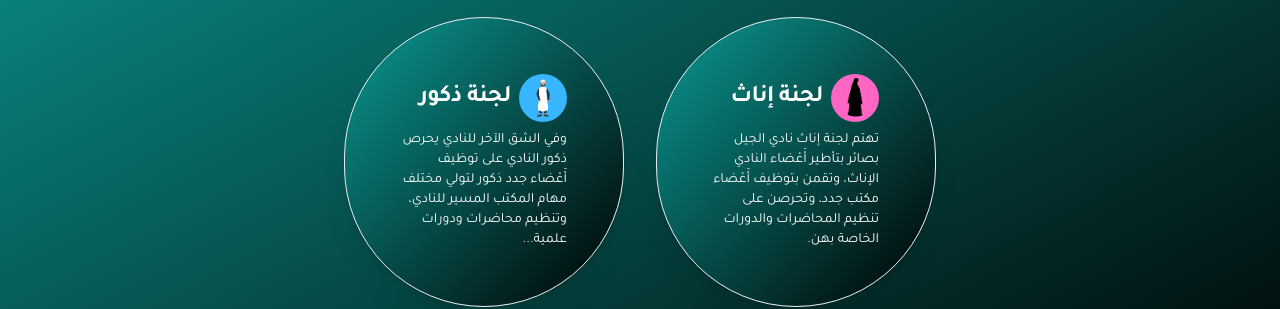
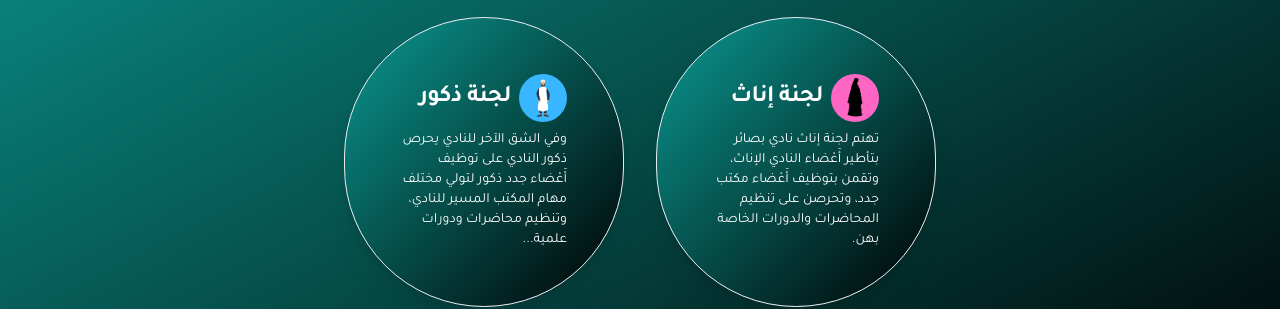
Before and after one commit to aminebajji/basair, a Next.js app: page / in a window 1280 px wide. Shown: the part 1520-1829 px from the top of the page. Built offline with nearby package versions, Linux system fonts and the light colour scheme; a web font is replaced by a local one; what tailwindcss-rtl would draw is missing.

Commit message:
update girls card

```diff
--- a/src/components/teams.tsx
+++ b/src/components/teams.tsx
@@ -27,9 +27,9 @@ export default function Teams() {
                 </Avatar>
               </CardTitle>
               <CardDescription className="text-sm mt-2  max-w-[200px] text-white">
-                تهتم لجنة إناث نادي الجيل بصائر بتأطير أَعْضاء النادي الإناث،
-                وتقمن بتوظيف أَعْضاء مكتب جدد، وتحرصن على تنظيم المحاضرات
-                والدورات الخاصة بهن.
+                تهتم لجنة إناث نادي بصائر بتأطير أَعْضاء النادي الإناث، وتقمن
+                بتوظيف أَعْضاء مكتب جدد، وتحرصن على تنظيم المحاضرات والدورات
+                الخاصة بهن.
               </CardDescription>
             </Card>
             <Card className="p-14 rounded-full  bg-white w-full max-w-[280px] drop-shadow-xl shadow-black/10 dark:shadow-white/10 bg-gradient-to-br from-primary to-black">
```
